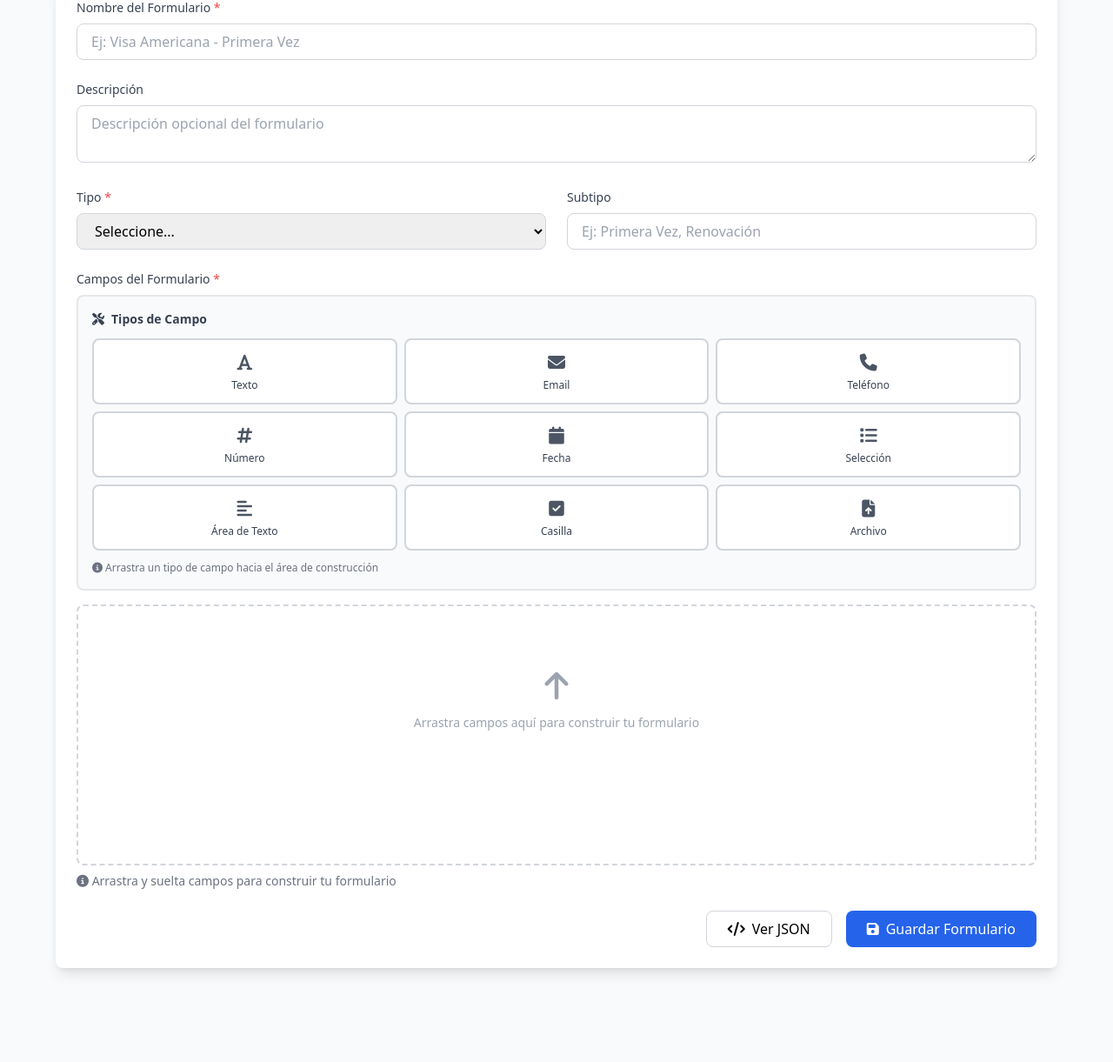
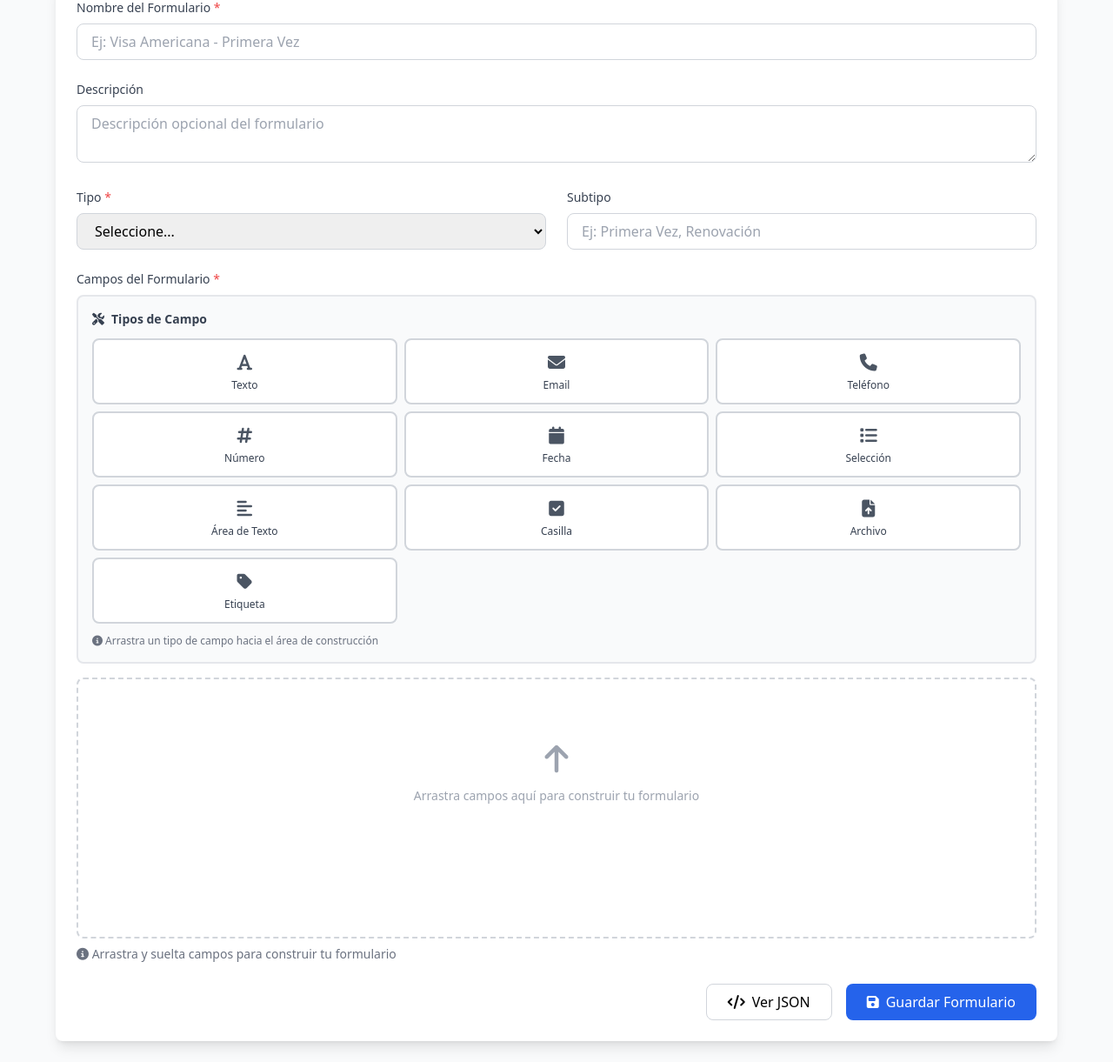
Before and after one commit to danjohn007/CRMIntranet, a PHP site: page /demo-form-builder.html in a window 1280 px wide. Shown: the part 141-1362 px from the top of the page at 87% size. Before the commit the page ends 1261 px from the top, so only its background shows below. Run offline with PHP 8.4, Linux system fonts and the light colour scheme; some libraries are stand-ins or nearby versions.

Commit message:
Add Etiqueta (label) section component to form builder
Agent-Logs-Url: https://github.com/danjohn007/CRMIntranet/sessions/db273bed-7a06-420f-91ba-95d2e1d37056

Co-authored-by: danjohn007 <77515822+danjohn007@users.noreply.github.com>

```diff
--- a/public/js/form-builder.js
+++ b/public/js/form-builder.js
@@ -25,7 +25,8 @@ class FormBuilder {
             { id: 'select', label: 'Selección', icon: 'fa-list' },
             { id: 'textarea', label: 'Área de Texto', icon: 'fa-align-left' },
             { id: 'checkbox', label: 'Casilla', icon: 'fa-check-square' },
-            { id: 'file', label: 'Archivo', icon: 'fa-file-upload' }
+            { id: 'file', label: 'Archivo', icon: 'fa-file-upload' },
+            { id: 'label', label: 'Etiqueta', icon: 'fa-tag' }
         ];
 
         // Parse initial data if provided
@@ -429,6 +430,56 @@ class FormBuilder {
 
         fieldsToShow.forEach((field) => {
             const index = this.fields.indexOf(field);
+
+            if (field.type === 'label') {
+                html += `
+                <div class="field-item bg-blue-50 border-2 border-blue-200 rounded-lg p-4 mb-0" data-index="${index}" draggable="true">
+                    <div class="flex items-start justify-between mb-3">
+                        <div class="flex items-center flex-1">
+                            <i class="fas fa-grip-vertical text-gray-400 mr-3 cursor-move field-drag-handle" title="Arrastrar para reordenar"></i>
+                            <div>
+                                <div class="font-semibold text-blue-800"><i class="fas fa-tag mr-1"></i>Etiqueta de Sección</div>
+                                <div class="text-xs text-blue-600">Separador visual de secciones</div>
+                            </div>
+                        </div>
+                        <div class="flex items-center space-x-2">
+                            ${this.paginationEnabled ? `
+                                <select class="field-page-select text-xs border border-gray-300 rounded px-2 py-1"
+                                        data-field-id="${field.id}"
+                                        aria-label="Asignar campo a página">
+                                    ${this.pages.map(page => `
+                                        <option value="${page.id}" ${page.fieldIds.includes(field.id) ? 'selected' : ''}>
+                                            ${page.name}
+                                        </option>
+                                    `).join('')}
+                                </select>
+                            ` : ''}
+                            <button type="button" class="btn-delete-field text-red-600 hover:text-red-800" data-index="${index}">
+                                <i class="fas fa-trash"></i>
+                            </button>
+                        </div>
+                    </div>
+                    <div class="text-sm">
+                        <div class="col-span-2 mb-2">
+                            <label class="block text-xs text-blue-700 mb-1">Texto de la etiqueta</label>
+                            <input type="text" value="${field.label}"
+                                   class="field-label-input w-full border border-blue-300 rounded px-2 py-1 text-sm"
+                                   data-index="${index}"
+                                   placeholder="Título de sección...">
+                        </div>
+                        <div class="border-t border-blue-200 pt-2 mt-2">
+                            <span class="text-xs text-blue-600 font-medium">Vista previa:</span>
+                            <div class="mt-1 border-b-2 border-gray-400 pb-1">
+                                <span class="text-base font-semibold text-gray-700">${field.label}</span>
+                            </div>
+                        </div>
+                    </div>
+                </div>
+                <div class="field-drop-zone" data-insert-index="${index + 1}"></div>
+                `;
+                return;
+            }
+
             html += `
             <div class="field-item bg-gray-50 border border-gray-300 rounded-lg p-4 mb-0" data-index="${index}" draggable="true">
                 <div class="flex items-start justify-between mb-3">
```
Also changed, not shown: app/views/public/form.php (+16 -12 lines).
